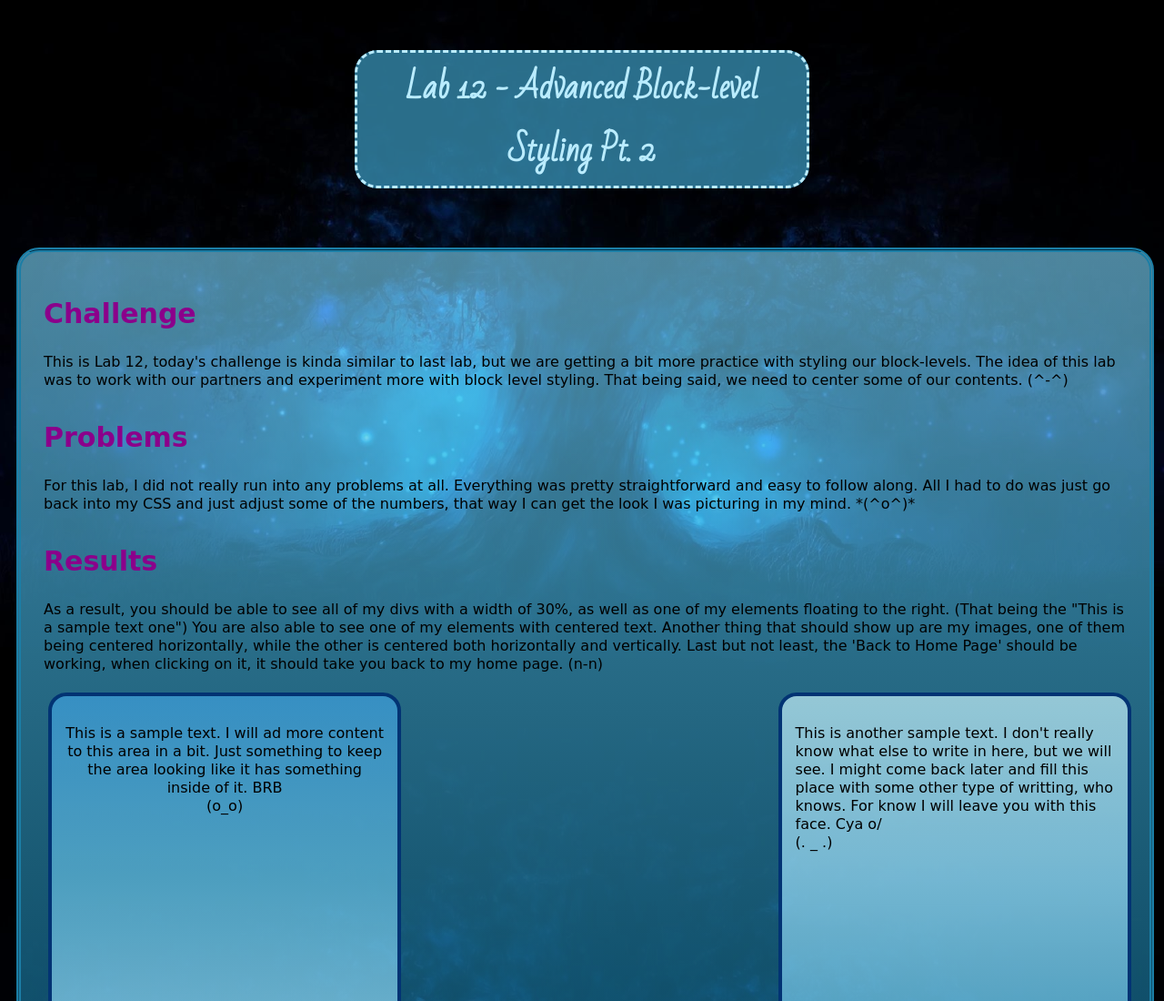
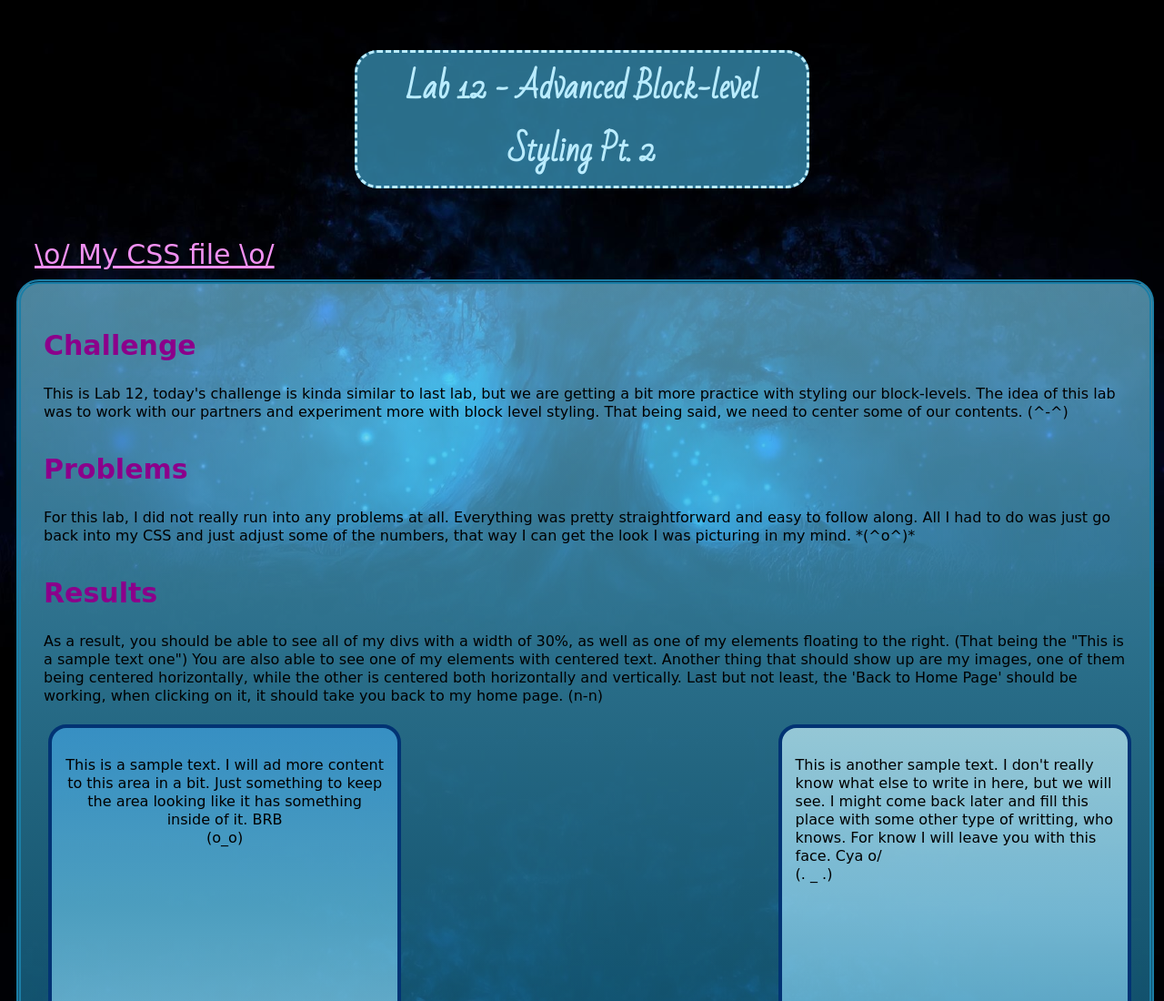
Before and after one commit to senava/CST251, a plain HTML site: page lab12/index.html in a window 1280 px wide. Shown: the top 1100 px of the page at 91% size. Drawn offline with Linux system fonts and the light colour scheme; a web font is replaced by a local one.

Commit message:
added Css file link

```diff
--- a/lab12/index.html
+++ b/lab12/index.html
@@ -12,6 +12,9 @@
     <header class="title">
       <h1>Lab 12 - Advanced Block-level Styling Pt. 2</h1>
     </header>
+    <nav>
+      <a href="css/lab.css" target="_blank">\o/ My CSS file \o/</a>
+    </nav>
     <main class="major-section">
       <div id="content">
         <section class="minor-section" id="challenge">
```
Also changed, not shown: lab11/index.html (+1 -0 lines).
